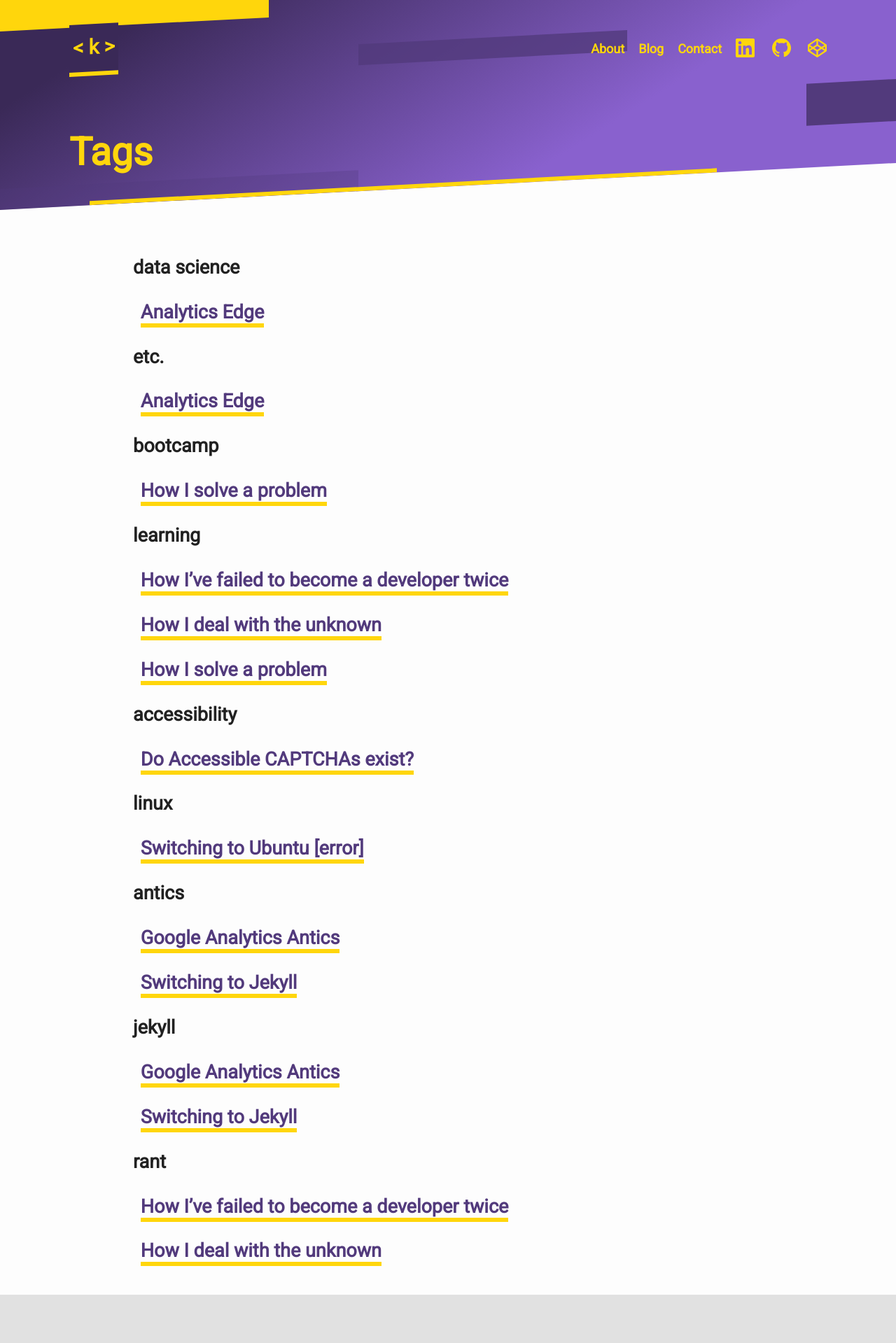
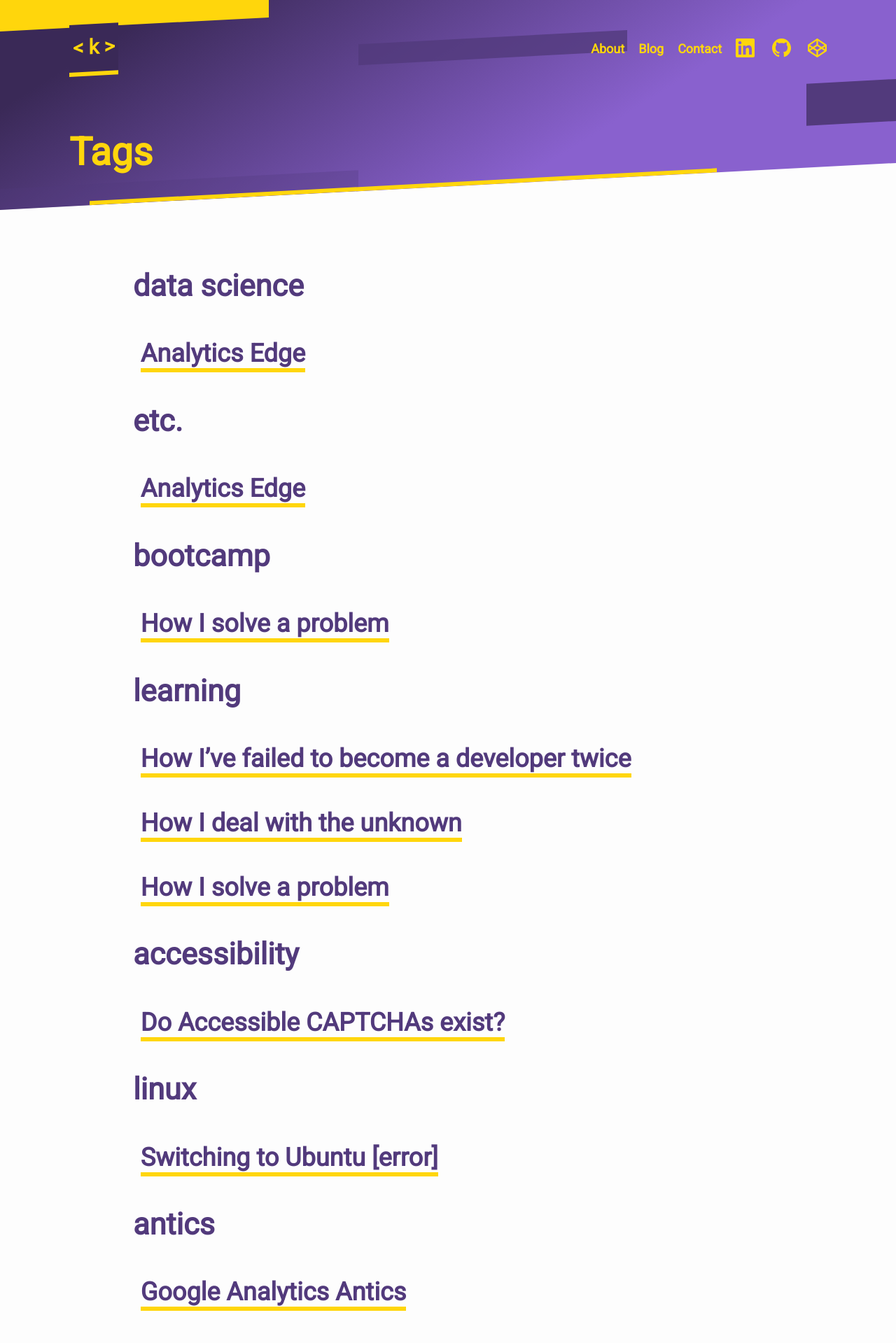
Before and after one commit to krisztin/krisztin.github.io, a Jekyll site: the page built from tags.html, in a window 1280 px wide. Shown: the top 1919 px of the page at 70% size. Built offline with Jekyll 4.4.1, drawn with Linux system fonts in a browser that asks for light colours.

Commit message:
tags anchor with id

```diff
--- a/tags.html
+++ b/tags.html
@@ -9,11 +9,10 @@ exclude: true
 {% for tag in site.tags %}
   <div class="tag-group">
     {% capture tag_name %}{{ tag | first }}{% endcapture %}
-    <h4 class="tag-head"><i class="fas fa-tag"></i> {{ tag_name }}</h4>
-    <a name="{{ tag_name | slugize }}"></a>
+    <h2 class="tag-head" id="{{tag_name}}">{{ tag_name }}</h2>
     {% for post in site.tags[tag_name] %}
     <article class="tagpage">
-      <h4><a href="{{ site.baseurl }}{{ post.url }}">{{post.title}}</a></h4>
+      <h3><a href="{{ site.baseurl }}{{ post.url }}">{{post.title}}</a></h3>
     </article>
     {% endfor %}
   </div>
```
